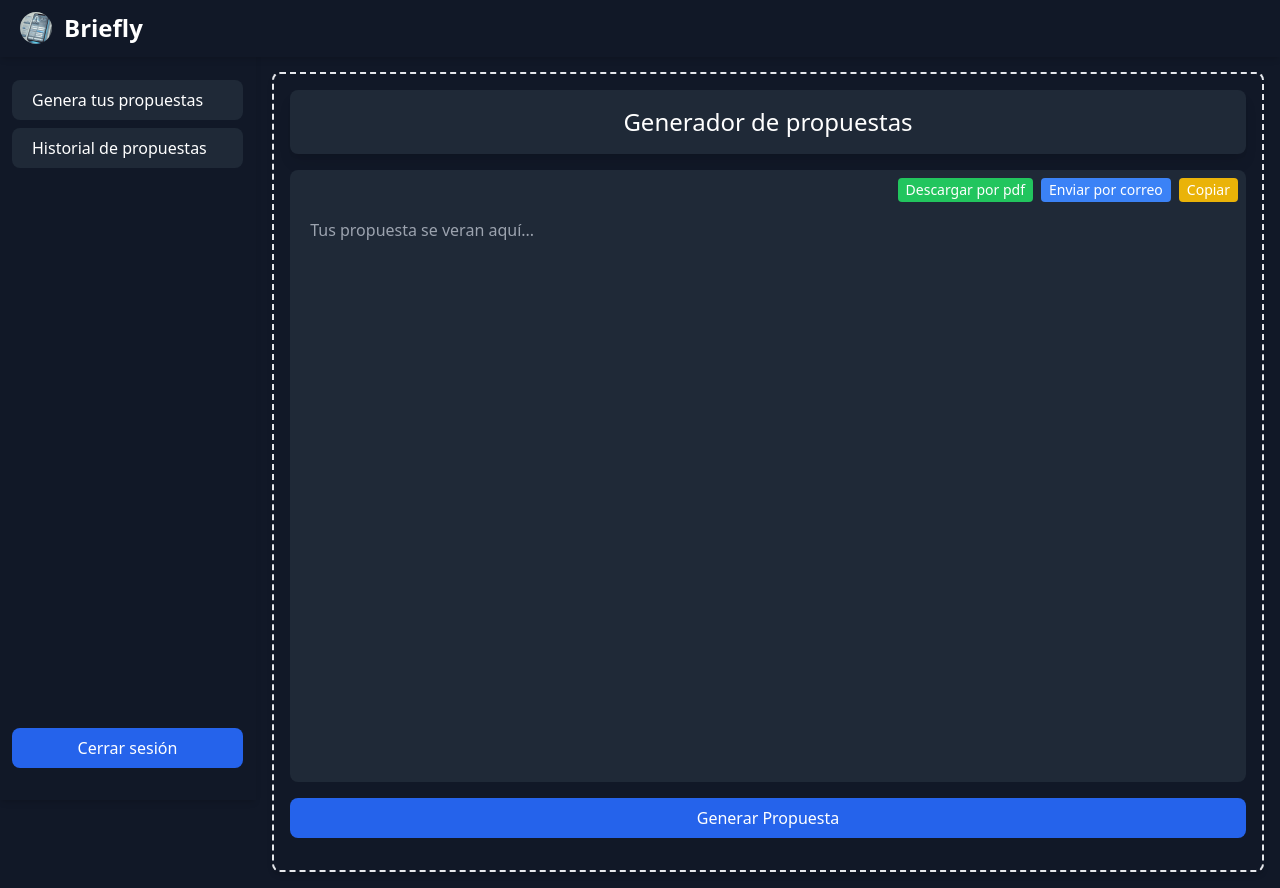
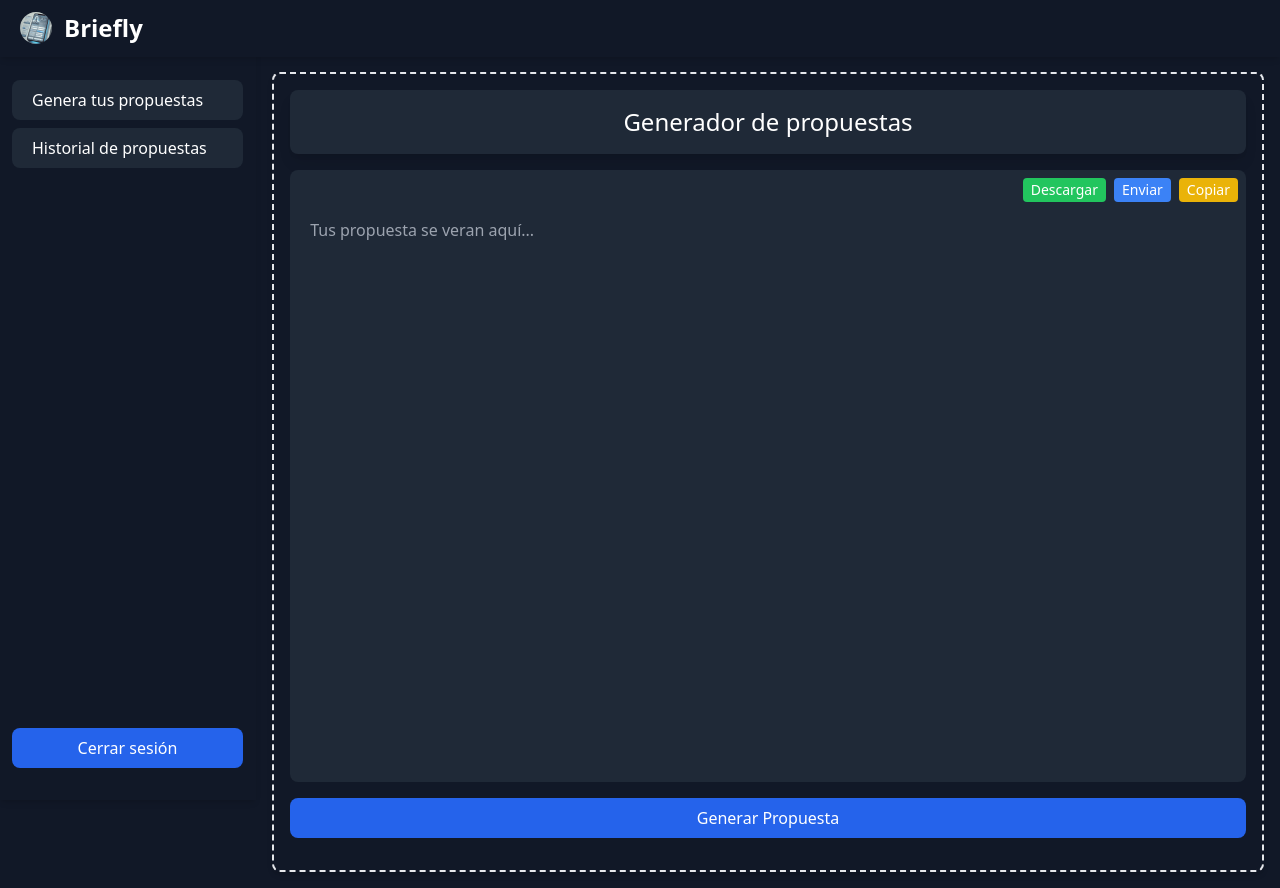
Before and after one commit to woodyjacques/pro-gpt, a React (Vite) app: page /Generate in a window 1280 px wide. Built offline with nearby package versions, Linux system fonts and the light colour scheme; sample sign-in values are in the browser's storage.

Commit message:
Trabajando con openai

```diff
--- a/src/validation/generate.ts
+++ b/src/validation/generate.ts
@@ -46,7 +46,7 @@ export const handleSubmitChat = async (
     }
 
     try {
-        const responseRegister = await axios.post(`${api}/progpt`, { name, description, budget, objetive });
+        const responseRegister = await axios.post(`${api}/chat-gpt`, { name, description, budget, objetive });
         const mensaje = responseRegister.data.message;
         mostrarMensaje(mensaje, MensajeAct);
         resetForm();
--- a/src/view/Generate.tsx
+++ b/src/view/Generate.tsx
@@ -22,6 +22,10 @@ function Generate() {
 
     const toggleModal = () => {
         setIsOpen(!isOpen);
+        setName("");
+        setDescription("");
+        setBudget("");
+        setObjetive("");
     };
 
     const [name, setName] = useState("");
@@ -31,6 +35,7 @@ function Generate() {
     const [isLoading, setIsLoading] = useState(false);
 
     const handleSubmitGpt = async (event: FormEvent) => {
+        event.preventDefault();
         setIsLoading(true);
         await handleSubmitChat(event, name, description, budget, objetive, setName, setDescription, setBudget, setObjetive);
         setIsLoading(false);
@@ -46,10 +51,10 @@ function Generate() {
             <div className="relative flex-grow mb-4 rounded-lg bg-gray-800">
                 <div className="absolute top-2 right-2 flex space-x-2 z-10">
                     <button className="transition duration-300 transform hover:scale-105 bg-green-500 text-white py-0.5 px-2 text-sm rounded hover:bg-green-700">
-                        Descargar por pdf
+                        Descargar
                     </button>
                     <button className="transition duration-300 transform hover:scale-105 bg-blue-500 text-white py-0.5 px-2 text-sm rounded hover:bg-blue-700">
-                        Enviar por correo
+                        Enviar
                     </button>
                     <button className="transition duration-300 transform hover:scale-105 bg-yellow-500 text-white py-0.5 px-2 text-sm rounded hover:bg-yellow-700">
                         Copiar
@@ -127,7 +132,7 @@ function Generate() {
                                             onChange={(e) => setBudget(e.target.value)} type="text" className="bg-gray-900 border border-gray-700 text-white text-sm rounded-lg focus:outline-none focus:ring-2 focus:ring-blue-500 block w-full p-2.5 placeholder-gray-400" placeholder="Presupuesto en USD" />
                                     </div>
                                     <div>
-                                        <label className="block mb-2 text-sm font-medium text-white">Objetivos del Cliente</label>
+                                        <label className="block mb-2 text-sm font-medium text-white">Objetivos del proyecto</label>
                                         <textarea value={objetive}
                                             onChange={(e) => setObjetive(e.target.value)} className="bg-gray-900 border border-gray-700 text-white text-sm rounded-lg focus:outline-none focus:ring-2 focus:ring-blue-500 block w-full p-2.5 placeholder-gray-400" placeholder="Objetivos del proyecto..."></textarea>
                                     </div>
--- a/src/view/Works.tsx
+++ b/src/view/Works.tsx
@@ -38,9 +38,6 @@ function Works() {
           <thead className="text-xs text-gray-400 uppercase bg-gray-700">
             <tr>
               <th scope="col" className="px-6 py-3">
-                Código
-              </th>
-              <th scope="col" className="px-6 py-3">
                 Nombre
               </th>
               <th scope="col" className="px-6 py-3">
```
